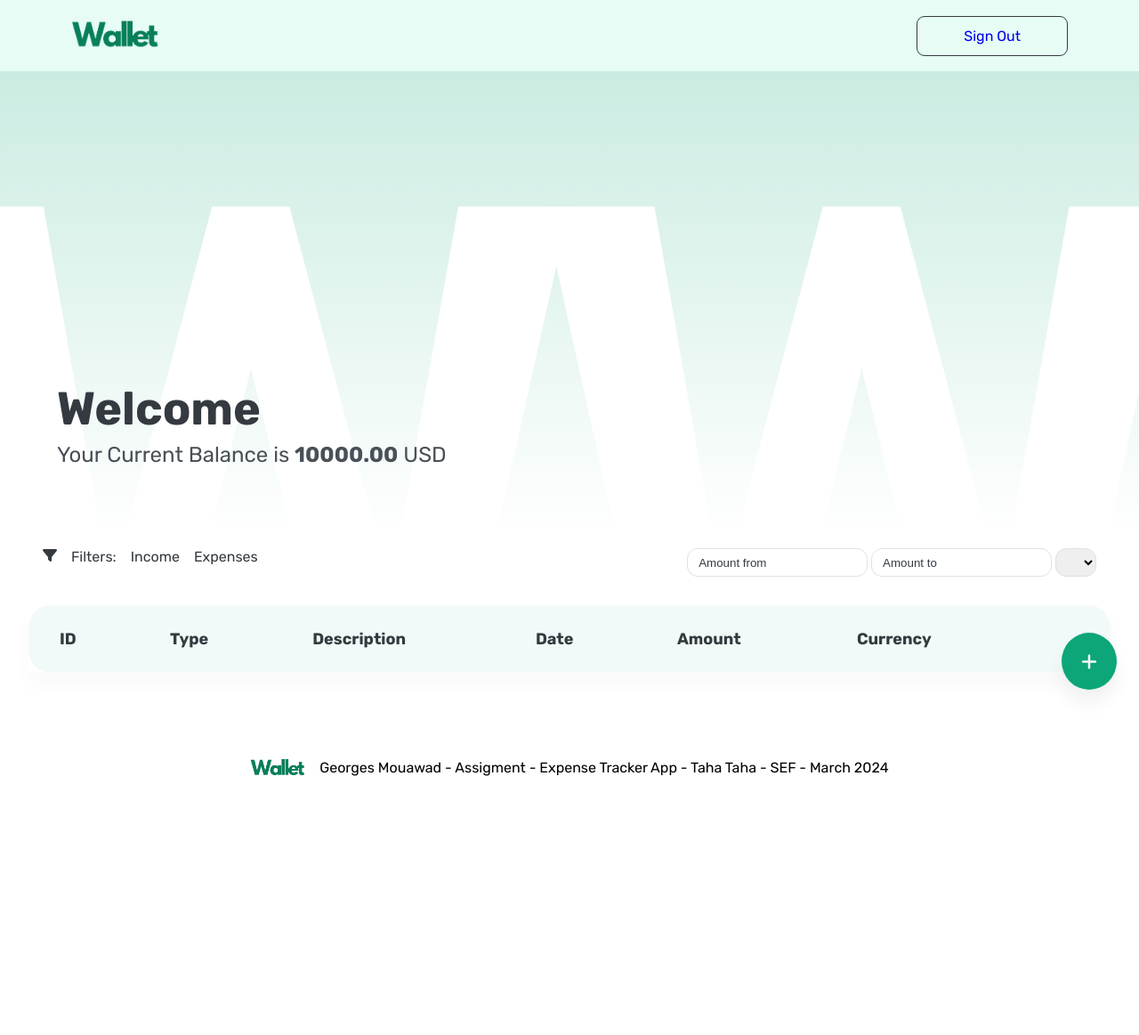
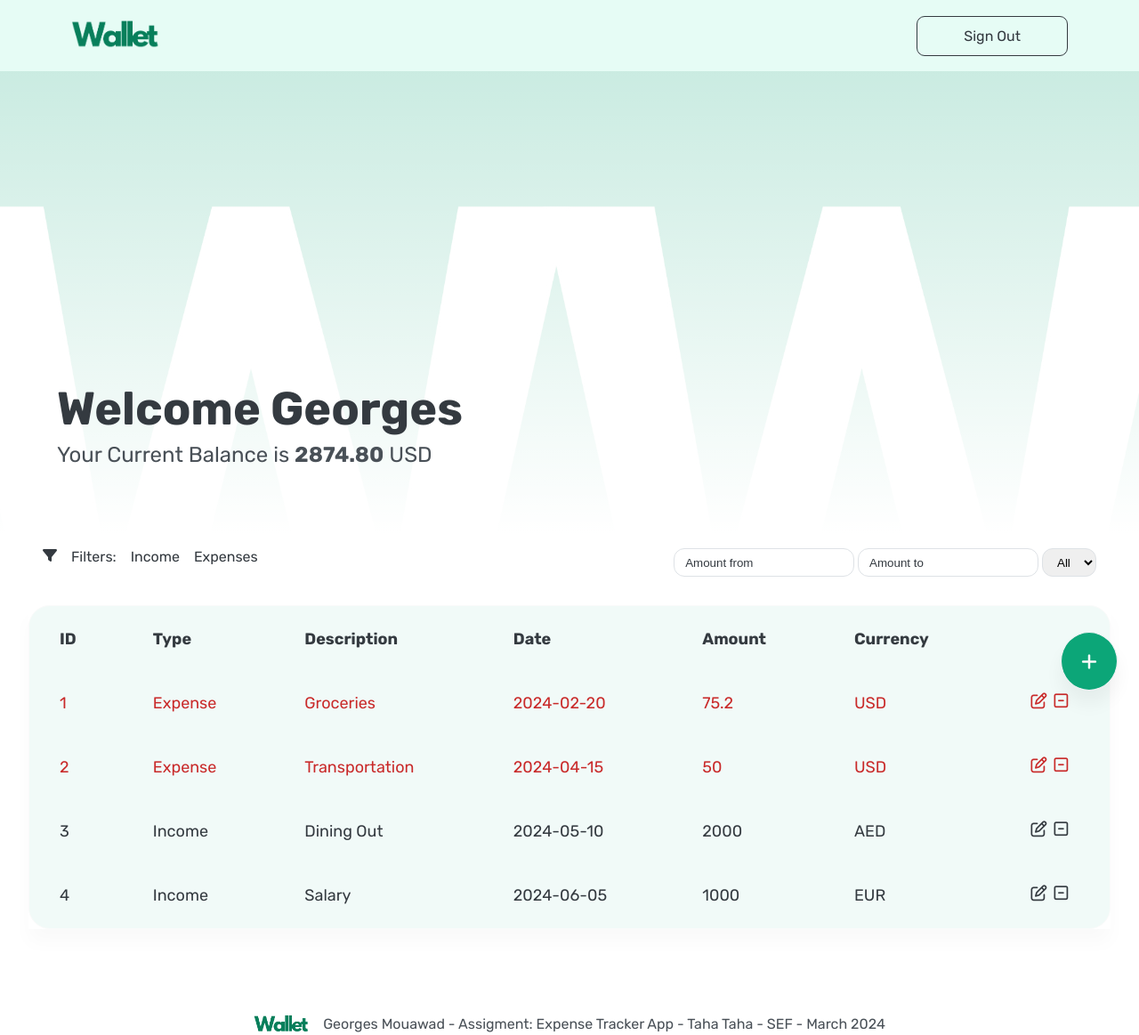
Before and after one commit to MGeorgesM/expense-tracker, a plain HTML site: page index.html in a window 1280 px wide. Shown: the whole page at 89% size. Before the commit the page ends 904 px from the top, so only its background shows below. Drawn offline with nearby package versions, Linux system fonts and the light colour scheme; no server answers.

Commit message:
Fixes Last

```diff
--- a/index.html
+++ b/index.html
@@ -115,9 +115,9 @@
     <script src="https://unpkg.com/axios/dist/axios.min.js"></script>
     <script src="/scripts/index.js"></script>
     <footer>
-        <div class="footer-main flex center">
+        <div class="footer-main flex center secondary-text">
             <img src="/assets/logo.png" alt="">
-            <p>Georges Mouawad - Assigment - Expense Tracker App - Taha Taha - SEF - March 2024</p>
+            <p>Georges Mouawad - Assigment: Expense Tracker App - Taha Taha - SEF - March 2024</p>
         </div>
     </footer>
 </body>
--- a/scripts/index.js
+++ b/scripts/index.js
@@ -86,7 +86,7 @@ const user1 = {
             id: 3,
             date: new Date(2024, 4, 10),
             amount: 2000.0,
-            currency: 'EUR',
+            currency: 'AED',
             description: 'Dining Out',
             type: 'Income',
         },
@@ -102,10 +102,10 @@ const user1 = {
 };
 
 const currenciesApi = 'https://rich-erin-angler-hem.cyclic.app/students/available';
-const convertApi = 'https://ivory-ostrich-yoke.cyclic.app/students/convert';
+const convertApi = 'https://rich-erin-angler-hem.cyclic.app/students/convert';
 
 const getCurrentUser = () => {
-    currentUser = JSON.parse(localStorage.getItem('currentUser'));
+    currentUser = JSON.parse(localStorage.getItem('currentUser')) || user1;
     originalUserTransactions = currentUser.transactions;
     userGreeting.innerHTML = currentUser.firstname;
 };
--- a/scripts/signin-register.js
+++ b/scripts/signin-register.js
@@ -52,7 +52,7 @@ const register = (usernameInput, firstNameInput, lastNameInput, passwordInput) =
 };
 
 const login = (usernameInput, passwordInput) => {
-    const storedUsers = JSON.parse(localStorage.getItem('users'));
+    const storedUsers = JSON.parse(localStorage.getItem('users')) || [user1];
 
     try {
         if (!storedUsers) {
--- a/styles/index.css
+++ b/styles/index.css
@@ -22,6 +22,7 @@
 
 .nav-btn:link,
 .nav-btn:visited {
+  color: #343a40;
   border: 1px solid #343a40;
   background-color: none;
   padding: 12px 52px;
```
